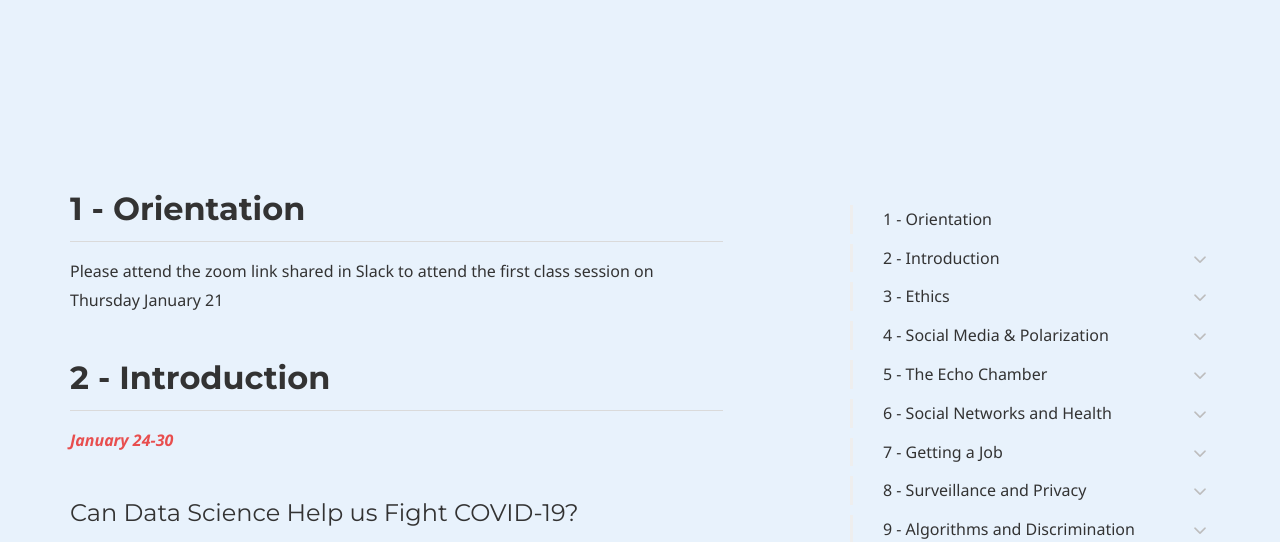
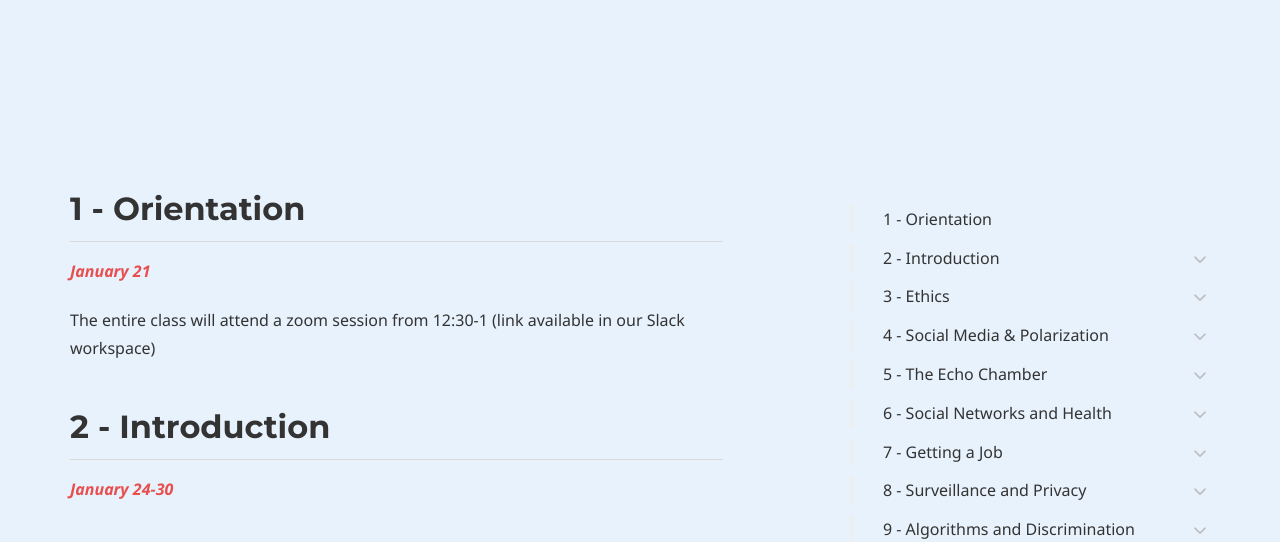
Before and after one commit to dssoc/dssoc.github.io, a Jekyll site: the page built from schedule.md, in a window 1280 px wide and 900 px high, scrolled down 450 px, cut to the strip 0-542 px from the top of the window. Built offline with Jekyll 4.4.1, drawn with Linux system fonts in a browser that asks for light colours; some web fonts are replaced.

Commit message:
Update schedule.md

```diff
--- a/schedule.md
+++ b/schedule.md
@@ -18,8 +18,10 @@ page_nav:
 ---
 
 ## 1 - Orientation
+<b><i><font color="#E84E4E">January 21</font></i></b>
 
-Please attend the zoom link shared in Slack to attend the first class session on Thursday January 21
+
+The entire class will attend a zoom session from 12:30-1 (link available in our Slack workspace)
 <br>
 
 ## 2 - Introduction
```
